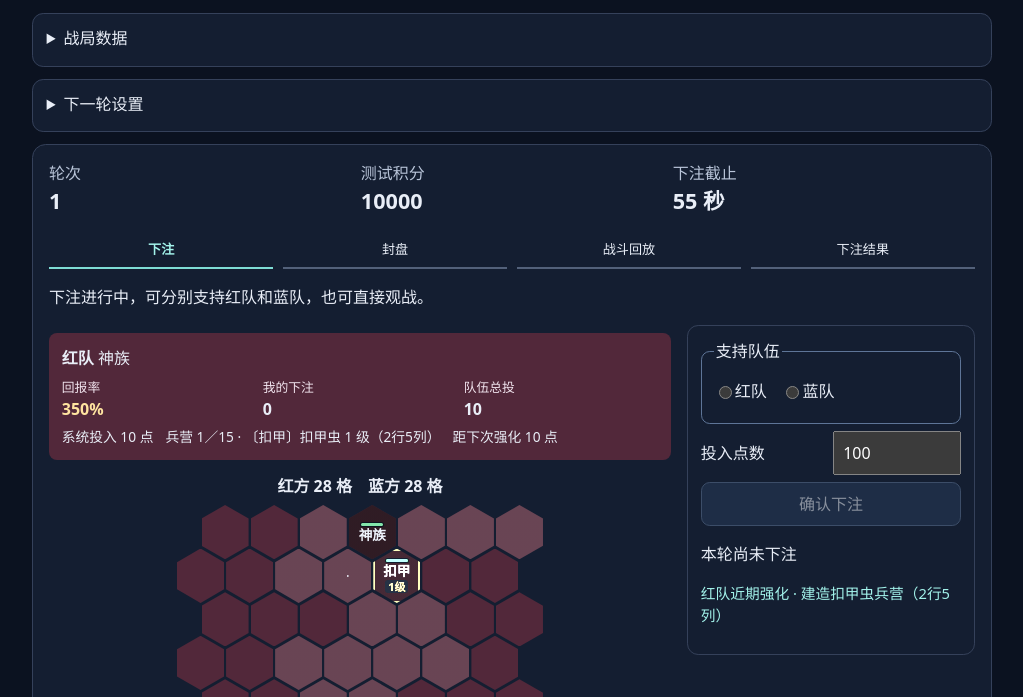
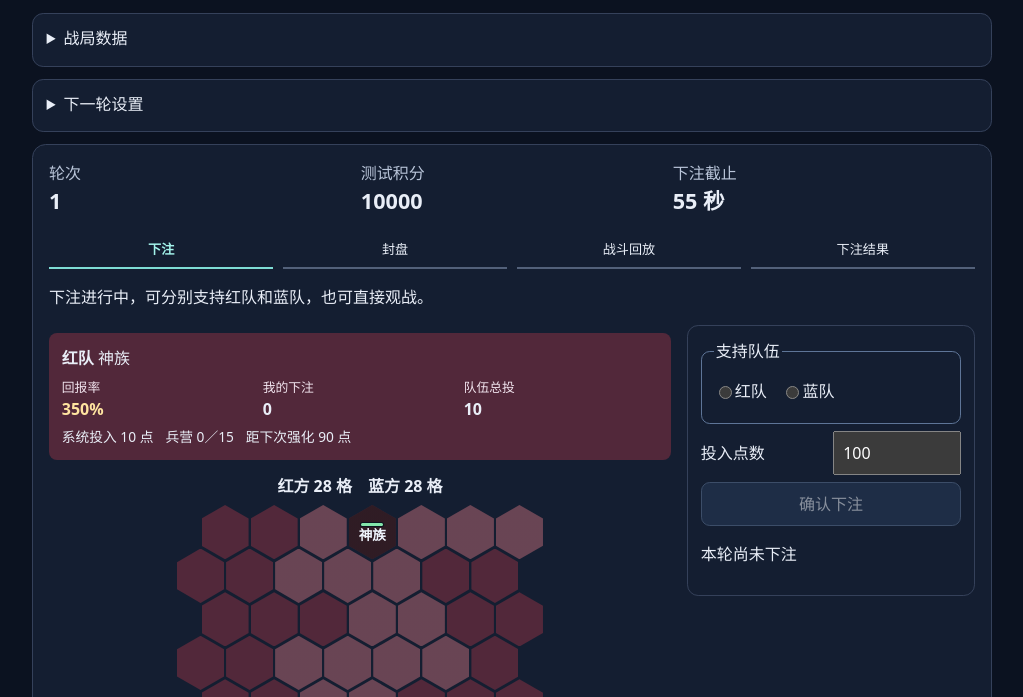
Before and after one commit to LauSkyun/bet_Arena, a plain HTML site: page prototype-playtest/index.html in a window 1280 px wide. Shown: the part 103-800 px from the top of the page, without its empty margins (128-1151 px from the left). Drawn offline with Linux system fonts and the light colour scheme.

Commit message:
feat(betting): 默认每百点强化并支持按轮设置门槛

```diff
--- a/prototype-playtest/app.mjs
+++ b/prototype-playtest/app.mjs
@@ -3,7 +3,7 @@ import { arenaProfile, profiles } from './profiles.mjs';
 import { battleDataFor, battleDataReport } from './battle-data.mjs';
 import { returnsFor } from './returns.mjs';
 import { battleRules, fireRevisionFor, baseVictoryRules, countGround, frameAt, openingGround, replayFor } from './battle.mjs';
-import { betting, findReceipt, isFull, sides, stakesFor } from './betting.mjs';
+import { findReceipt, isFull, sides, stakesFor } from './betting.mjs';
 import { baseAttack, baseDefenseRules, barracksLimit, distance, boardColumns, boardRows, hasExpansion, isHex, keyAt, mapFor, openingOwner, unitStats } from './roster.mjs';
 import { placeBet, saveRoundDurations, view } from './round.mjs';
 import { secondsLimit } from './timing.mjs';
@@ -18,7 +18,7 @@ const statements = {
   settling: '战斗结束，正在确认积分。',
   result: '本轮积分已结算。',
 };
-const pendingKey = 'bet-arena.prototype.pending-building-health.v1';
+const pendingKey = 'bet-arena.prototype.pending-bet-threshold.v1';
 const form = element('bet-form');
 const submit = element('bet-submit');
 const amountInput = element('amount');
@@ -30,6 +30,7 @@ const saveBattleData = element('save-battle-data');
 const copyPreviousData = element('copy-previous-data');
 const savePreviousData = element('save-previous-data');
 const battleDataFeedback = element('battle-data-feedback');
+const thresholdInput = element('bet-threshold');
 const betSeconds = element('bet-seconds');
 const battleSeconds = element('battle-seconds');
 const timingSave = element('timing-save');
@@ -61,7 +62,7 @@ function receiptMessage(receipt) {
   return changes ? `${confirmed}${changes}。` : confirmed;
 }
 
-function renderTeam(side, team, phase, percent, layout) {
+function renderTeam(side, team, phase, percent, layout, stepSize) {
   element(`${side}-rate`).textContent = percent === null ? '—' : `${percent}%`;
   element(`${side}-own`).textContent = String(team.player);
   element(`${side}-total`).textContent = String(team.total);
@@ -69,7 +70,7 @@ function renderTeam(side, team, phase, percent, layout) {
   const barracks = team.roster.barracks.map(({ unit, level, at }) => `〔${barracksLabel(unit.name)}〕${unit.name} ${level} 级（${at[0]}行${at[1]}列）`);
   element(`${side}-layout`).textContent = hasExpansion(layout) ? `兵营 ${barracks.length}／${barracksLimit}${barracks.length ? ` · ${barracks.join('、')}` : ''}`
     : barracks.join('、') || '尚无兵营';
-  const left = betting.threshold - team.total % betting.threshold;
+  const left = stepSize - team.total % stepSize;
   const threshold = element(`${side}-threshold`);
   threshold.hidden = phase !== 'bet';
   threshold.textContent = isFull(team, layout) ? '强化已满' : `距下次强化 ${left} 点`;
@@ -256,14 +257,15 @@ function renderControls(session, phase) {
 
 function renderTiming(session) {
   const describe = ({ betMs, battleMs }) => `下注 ${betMs / 1000} 秒 · 战斗 ${battleMs / 1000} 秒`;
-  element('timing-current').textContent = `本轮　${describe(session.round.durations)} · ${profiles[session.round.profile ?? arenaProfile]}`;
-  element('timing-next').textContent = `下一轮　${describe(session.nextDurations)} · ${profiles[session.nextProfile ?? arenaProfile]}`;
+  element('timing-current').textContent = `本轮　${describe(session.round.durations)} · ${profiles[session.round.profile ?? arenaProfile]} · 每 ${session.round.threshold} 点强化`;
+  element('timing-next').textContent = `下一轮　${describe(session.nextDurations)} · ${profiles[session.nextProfile ?? arenaProfile]} · 每 ${session.nextThreshold} 点强化`;
   if (!timingDraft) {
+    thresholdInput.value = String(session.nextThreshold);
     battleProfile.value = session.nextProfile ?? arenaProfile;
     betSeconds.value = String(session.nextDurations.betMs / 1000);
     battleSeconds.value = String(session.nextDurations.battleMs / 1000);
   }
-  for (const control of [betSeconds, battleSeconds, timingSave, battleProfile]) control.disabled = savingTiming;
+  for (const control of [betSeconds, battleSeconds, timingSave, battleProfile, thresholdInput]) control.disabled = savingTiming;
 }
 
 function render(session, now) {
@@ -307,7 +309,7 @@ function render(session, now) {
   const score = element('scores');
   score.textContent = showBattle && !frame ? '本轮战斗作废' : scoreLabel(frame?.scores ?? startingScores);
   const rates = round.snapshot ? round.snapshot.rates : returnsFor(teams);
-  for (const side of sides) renderTeam(side, teams[side], stage.phase, rates[side], round.board);
+  for (const side of sides) renderTeam(side, teams[side], stage.phase, rates[side], round.board, round.threshold);
   const effects = element('latest-effects');
   effects.hidden = !latestEffects.length;
   if (latestEffects.length) {
@@ -441,12 +443,12 @@ timingForm.addEventListener('submit', async (event) => {
   savingTiming = true;
   renderTiming(displayed.session);
   try {
-    const saved = await updateSession((session, now) => saveRoundDurations(session, now, bet, battle, battleProfile.value));
+    const saved = await updateSession((session, now) => saveRoundDurations(session, now, bet, battle, battleProfile.value, thresholdInput.valueAsNumber));
     if (!saved.error) timingDraft = false;
     render(saved.session, saved.now);
     element('timing-feedback').textContent = saved.error ?? '已保存，从下一轮生效。';
   } catch {
-    element('timing-feedback').textContent = '时长设置未能保存，请再试一次。';
+    element('timing-feedback').textContent = '下一轮设置未能保存，请再试一次。';
   } finally {
     savingTiming = false;
     renderTiming(displayed.session);
--- a/prototype-playtest/battle-data.mjs
+++ b/prototype-playtest/battle-data.mjs
@@ -11,6 +11,7 @@ export function battleDataFor(round, reference) {
   const stakes = snapshot?.stakes ?? stakesFor(teams);
   return {
     number, board, combatRules, durations, fireRevision, profile,
+    threshold: round.threshold,
     sealed: Boolean(snapshot),
     stakes,
     rates: snapshot ? snapshot.rates : returnsFor(teams),
--- a/prototype-playtest/betting.mjs
+++ b/prototype-playtest/betting.mjs
@@ -1,7 +1,7 @@
 import { returnsFor } from './returns.mjs';
 import { battleLoadout, enhanceRoster, isRosterFull, newRoster } from './roster.mjs';
 
-export const betting = Object.freeze({ initialBalance: 10_000, threshold: 10 });
+export const betting = Object.freeze({ initialBalance: 10_000, threshold: 100 });
 export const defaultReference = Object.freeze([
   Object.freeze({ elapsed: 4_000, side: 'red', amount: 10 }),
   Object.freeze({ elapsed: 8_000, side: 'blue', amount: 10 }),
@@ -23,8 +23,8 @@ function invest(round, side, amount, source) {
   const total = team.total + amount;
   let roster = team.roster;
   const effects = [];
-  const lastStep = Math.floor(total / betting.threshold);
-  for (let step = Math.floor(team.total / betting.threshold) + 1; step <= lastStep; step++) {
+  const lastStep = Math.floor(total / round.threshold);
+  for (let step = Math.floor(team.total / round.threshold) + 1; step <= lastStep; step++) {
     const result = enhanceRoster(roster, round.board, round.profile);
     roster = result.roster;
     effects.push({ side, level: step, label: result.label, at: result.at ?? null, kind: result.kind ?? null });
--- a/prototype-playtest/round.mjs
+++ b/prototype-playtest/round.mjs
@@ -6,15 +6,15 @@ import { settleSession } from './settlement.mjs';
 import { fireRevisionFor, baseVictoryRules, currentCombatRules, currentFireRevision, replayFor } from './battle.mjs';
 import { betting, initialBetting, defaultReference, advanceBetting, confirmBet } from './betting.mjs';
 
-export const sessionVersion = 12;
+export const sessionVersion = 13;
 
 const lockMs = 2_000;
 const resultMs = 5_000;
 const catchUpBatch = 32;
 
-export function newSession(id, now, reference = defaultReference, seed = crypto.getRandomValues(new Uint32Array(1))[0], durations = defaultDurations, board = currentBoard, profile = arenaProfile) {
-  return { version: sessionVersion, id, seed, reference, nextDurations: durations, nextProfile: profile, balance: betting.initialBalance,
-    round: newRound(1, now, seed, durations, board, profile), previous: null };
+export function newSession(id, now, reference = defaultReference, seed = crypto.getRandomValues(new Uint32Array(1))[0], durations = defaultDurations, board = currentBoard, profile = arenaProfile, threshold = betting.threshold) {
+  return { version: sessionVersion, id, seed, reference, nextDurations: durations, nextProfile: profile, nextThreshold: threshold, balance: betting.initialBalance,
+    round: newRound(1, now, seed, durations, board, profile, threshold), previous: null };
 }
 
 function seedFor(seed, number, side) {
@@ -24,11 +24,12 @@ function seedFor(seed, number, side) {
   return (value ^ (value >>> 15)) >>> 0;
 }
 
-function newRound(number, startedAt, seed, durations, board = currentBoard, profile = arenaProfile) {
+function newRound(number, startedAt, seed, durations, board = currentBoard, profile = arenaProfile, threshold = betting.threshold) {
   return {
     number,
     board,
     profile,
+    threshold,
     combatRules: currentCombatRules,
     fireRevision: currentFireRevision,
     startedAt,
@@ -66,7 +67,7 @@ export function advance(session, now) {
     if (now < time.next) break;
 
     lastFinished = session.round;
-    session = { ...session, round: newRound(sealed.number + 1, time.next, session.seed, session.nextDurations, currentBoard, session.nextProfile) };
+    session = { ...session, round: newRound(sealed.number + 1, time.next, session.seed, session.nextDurations, currentBoard, session.nextProfile, session.nextThreshold) };
   }
   if (!lastFinished) return session;
   const previous = { ...lastFinished.result, battleData: battleDataFor(lastFinished, session.reference) };
@@ -94,11 +95,12 @@ export function placeBet(session, now, request) {
   return confirmBet(current, now, request);
 }
 
-export function saveRoundDurations(session, now, betSeconds, battleSeconds, profile = session.nextProfile ?? arenaProfile) {
+export function saveRoundDurations(session, now, betSeconds, battleSeconds, profile = session.nextProfile ?? arenaProfile, threshold = session.nextThreshold) {
   const current = advance(session, now);
   if (now >= timeline(current.round).next) return { session: current, error: '正在恢复轮次，请稍后保存。' };
   const durations = durationsFromSeconds(betSeconds, battleSeconds);
   if (!durations) return { session: current, error: `下注和战斗时长均须为 1–${secondsLimit} 秒的整数。` };
   if (!Object.hasOwn(profiles, profile)) return { session: current, error: '请选择已支持的数值配置。' };
-  return { session: { ...current, nextDurations: durations, nextProfile: profile } };
+  if (!Number.isSafeInteger(threshold) || threshold < 1) return { session: current, error: '每次强化所需点数须为正整数。' };
+  return { session: { ...current, nextDurations: durations, nextProfile: profile, nextThreshold: threshold } };
 }
--- a/prototype-playtest/storage.mjs
+++ b/prototype-playtest/storage.mjs
@@ -1,10 +1,10 @@
 import { previousCombatRules } from './battle.mjs';
 import { legacyBoard } from './roster.mjs';
 import { defaultDurations, legacyDurations } from './timing.mjs';
-import { stakesFor } from './betting.mjs';
+import { betting, stakesFor } from './betting.mjs';
 import { advance, newSession, sessionVersion } from './round.mjs';
 
-const sessionKey = 'bet-arena.prototype.building-health.v1';
+const sessionKey = 'bet-arena.prototype.bet-threshold.v1';
 
 function legacyRates(red, blue) {
   return { red: red > 0 ? 200 : null, blue: blue > 0 ? 200 : null };
@@ -19,8 +19,10 @@ function migrateResult(result, rates) {
 
 export function upgradeSession(saved) {
   if (!saved || saved.version === sessionVersion) return saved;
+  // Sessions through v12 used a fixed 10-point threshold for every wager in the open round.
+  saved = { ...saved, round: { ...saved.round, threshold: 10 }, nextThreshold: betting.threshold };
   // Older tabs reject this version before they can settle a round with newer rules.
-  if (saved.version === 6 || saved.version === 7 || saved.version === 8 || saved.version === 9 || saved.version === 10 || saved.version === 11) return { ...saved, version: sessionVersion };
+  if (Number.isInteger(saved.version) && saved.version >= 6 && saved.version <= 12) return { ...saved, version: sessionVersion };
   if (saved.version === 5) return { ...saved, version: sessionVersion, round: { ...saved.round, combatRules: previousCombatRules } };
   if (saved.version === 4) return { ...saved, version: sessionVersion, round: { ...saved.round, board: legacyBoard, combatRules: previousCombatRules } };
   if (saved.version === 3) return { ...saved, version: sessionVersion, nextDurations: defaultDurations,
@@ -52,5 +54,5 @@ export function updateSession(action = null) {
 }
 
 export function resetSession() {
-  return updateSession((session, now) => ({ session: newSession(crypto.randomUUID(), now, undefined, undefined, session.nextDurations, undefined, session.nextProfile) }));
+  return updateSession((session, now) => ({ session: newSession(crypto.randomUUID(), now, undefined, undefined, session.nextDurations, undefined, session.nextProfile, session.nextThreshold) }));
 }
```
Also changed, not shown: prototype-playtest/battle-data.test.mjs (+2 -1 lines), prototype-playtest/battle.test.mjs (+3 -0 lines), prototype-playtest/index.html (+1 -0 lines), prototype-playtest/roster.test.mjs (+2 -1 lines), prototype-playtest/round.test.mjs (+9 -7 lines), prototype-playtest/settlement.test.mjs (+1 -0 lines), prototype-playtest/storage.test.mjs (+2 -0 lines), prototype-playtest/timing.test.mjs (+25 -0 lines), 2 other files.
